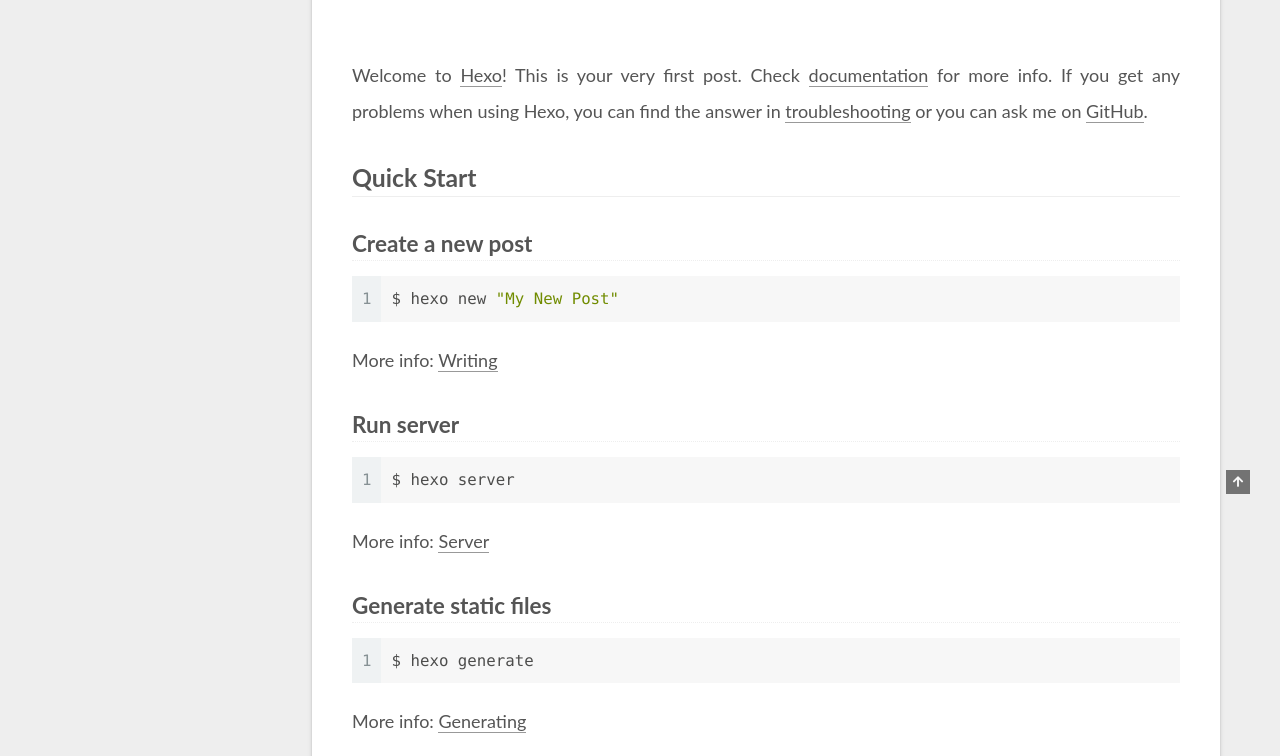
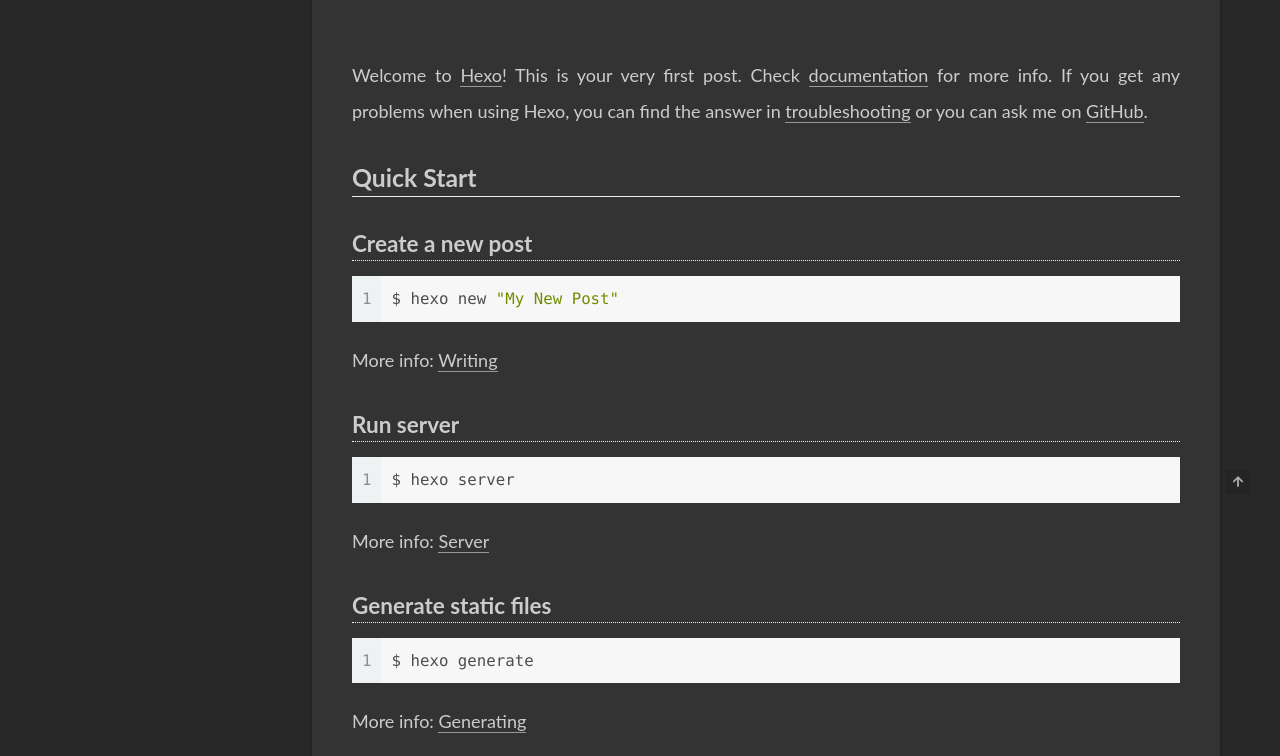
Before and after one commit to Marking-gong/Marking-gong.github.io, a plain HTML site: page index.html in a window 1280 px wide. Shown: the part 406-1162 px from the top of the page. Drawn offline with Linux system fonts and the dark colour scheme.

Commit message:
Site updated: 2025-03-14 21:26:14

```diff
--- a/css/main.css
+++ b/css/main.css
@@ -18,6 +18,34 @@
   --btn-default-hover-color: #fff;
   --btn-default-hover-border-color: #222;
 }
+@media (prefers-color-scheme: dark) {
+  :root {
+    --body-bg-color: #282828;
+    --content-bg-color: #333;
+    --card-bg-color: #555;
+    --text-color: #ccc;
+    --blockquote-color: #bbb;
+    --link-color: #ccc;
+    --link-hover-color: #eee;
+    --brand-color: #ddd;
+    --brand-hover-color: #ddd;
+    --table-row-odd-bg-color: #282828;
+    --table-row-hover-bg-color: #363636;
+    --menu-item-bg-color: #555;
+    --btn-default-bg: #222;
+    --btn-default-color: #ccc;
+    --btn-default-border-color: #555;
+    --btn-default-hover-bg: #666;
+    --btn-default-hover-color: #ccc;
+    --btn-default-hover-border-color: #666;
+  }
+  img {
+    opacity: 0.75;
+  }
+  img:hover {
+    opacity: 0.9;
+  }
+}
 html {
   line-height: 1.15; /* 1 */
   -webkit-text-size-adjust: 100%; /* 2 */
@@ -1168,7 +1196,7 @@ pre .javascript .function {
 }
 .links-of-author a::before,
 .links-of-author span.exturl::before {
-  background: #f2a781;
+  background: #d6e866;
   border-radius: 50%;
   content: ' ';
   display: inline-block;
```
Also changed, not shown: search.xml (+5 -5 lines).
